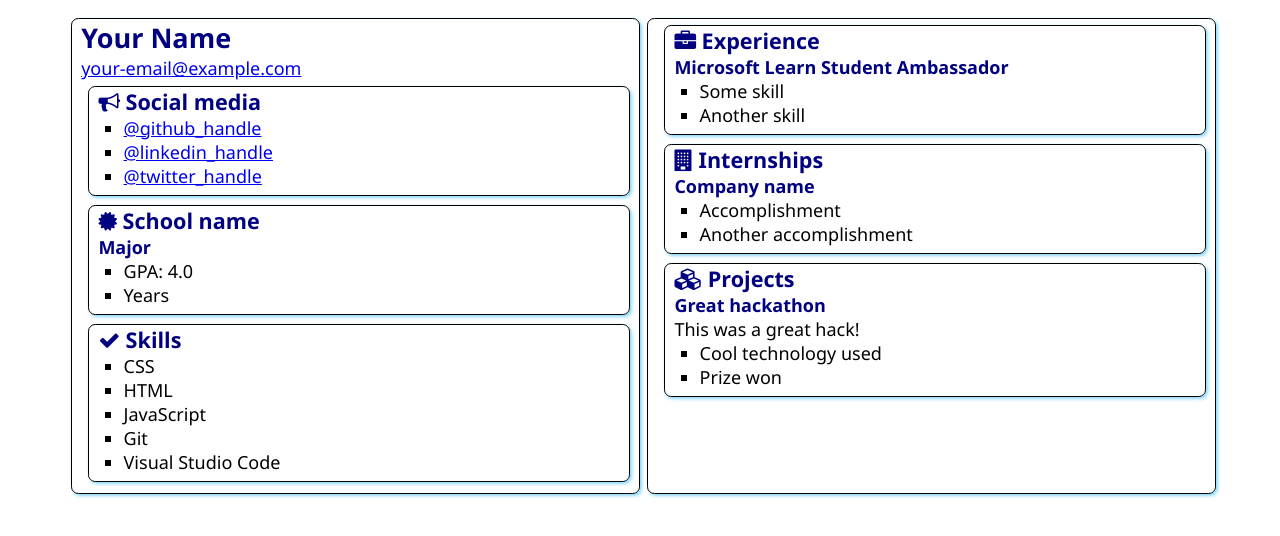
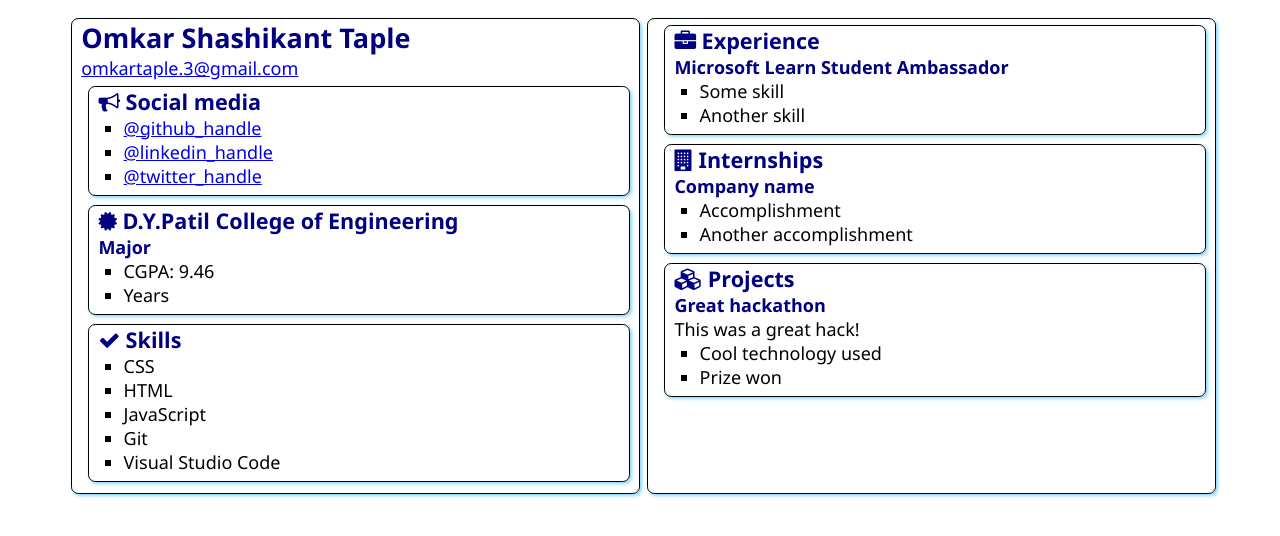
Before and after one commit to omkar260502/SATechnicalOnboarding, a plain HTML site: page src/index.html in a window 1280 px wide. Drawn offline with Linux system fonts and the light colour scheme.

Commit message:
Update index.html

```diff
--- a/src/index.html
+++ b/src/index.html
@@ -12,8 +12,8 @@
 <body>
     <main>
         <article class="box">
-            <h1>Your Name</h1>
-            <div><a href="mailto:your.email@example.com">your-email@example.com</a></div>
+            <h1>Omkar Shashikant Taple</h1>
+            <div><a href="mailto:omkartaple.3@gmail.com">omkartaple.3@gmail.com</a></div>
 
             <section class="box">
                 <h2>
@@ -31,11 +31,11 @@
                 <div class="education">
                     <h2>
                         <i class="fa fa-certificate" aria-hidden="true"></i>
-                        School name
+                        D.Y.Patil College of Engineering
                     </h2>
                     <h3>Major</h3>
                     <ul>
-                        <li>GPA: 4.0</li>
+                        <li>CGPA: 9.46</li>
                         <li>Years</li>
                     </ul>
                 </div>
```
